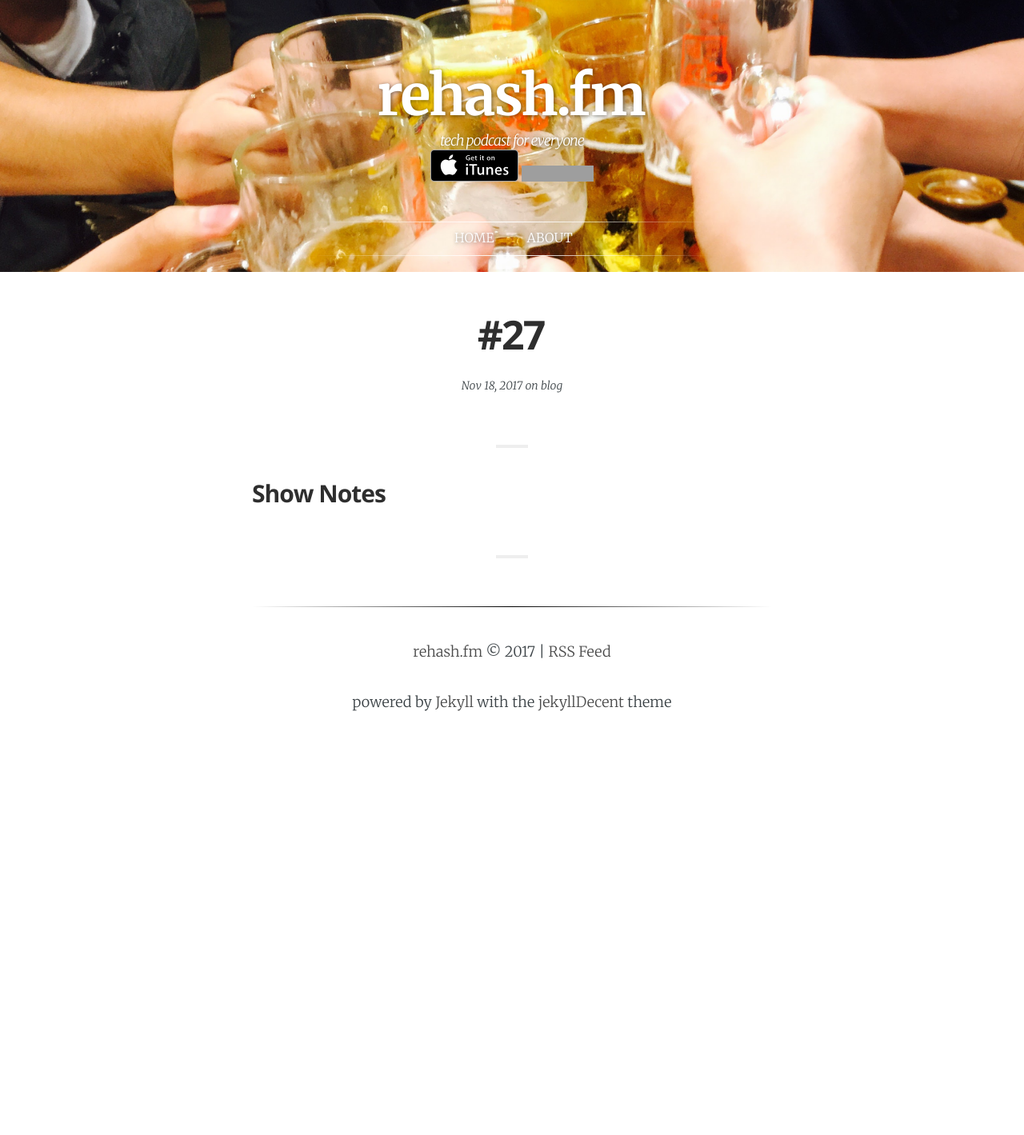
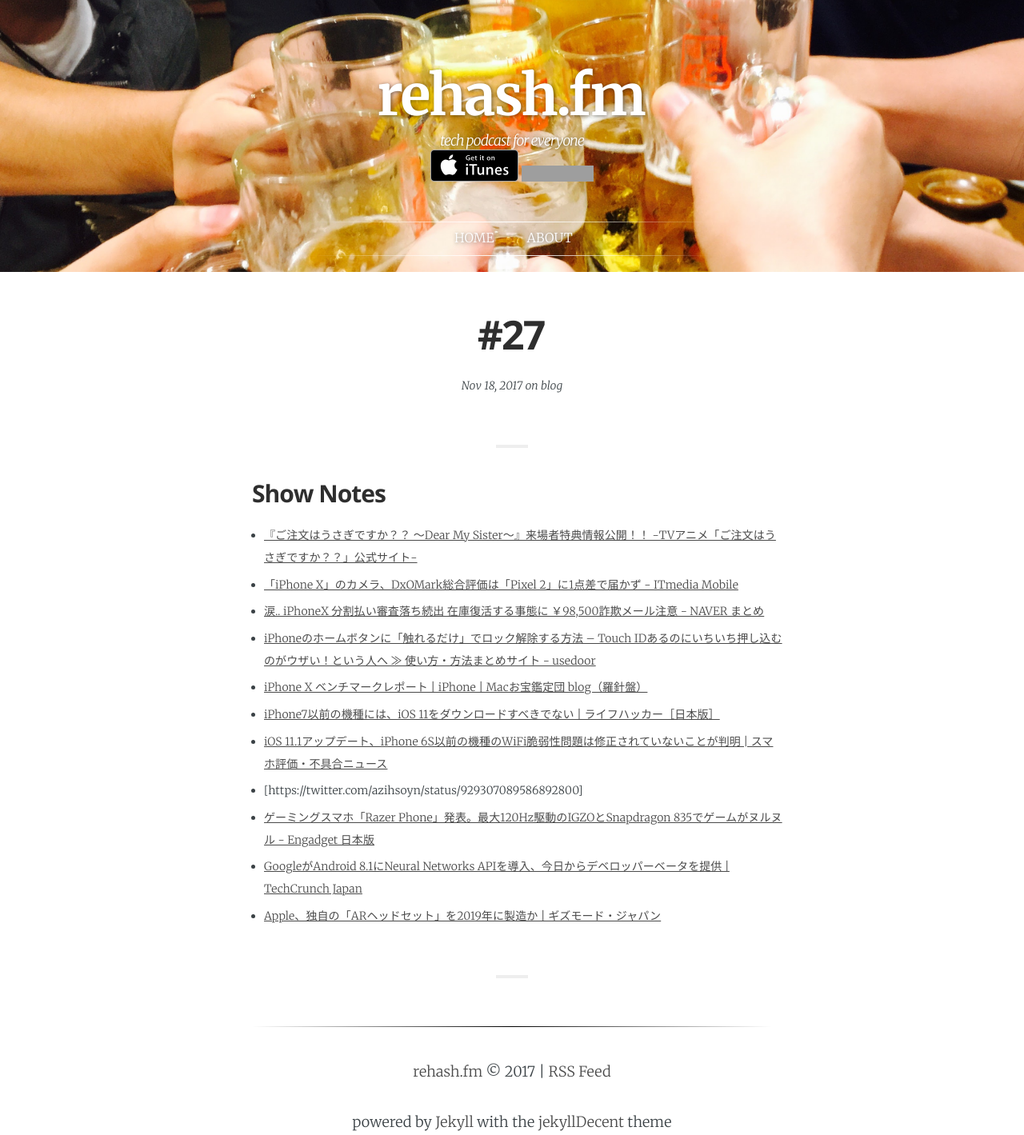
Before and after one commit to rehashfm/rehash.fm, a Jekyll site: the page built from _posts/2017-11-19-27.md, in a window 1280 px wide. Shown: the whole page at 80% size. Built offline with Jekyll 4.4.1, drawn with Linux system fonts in a browser that asks for light colours; some web fonts are replaced; before the commit the page ends 900 px from its top, so only the background shows below that; grey boxes are pictures that could not be loaded.

Commit message:
add links to 2017-11-19-27.md

```diff
--- a/_posts/2017-11-19-27.md
+++ b/_posts/2017-11-19-27.md
@@ -5,7 +5,18 @@
 tags:              blog
 category:          Blog
 author:            smile-0yen,azihsoyn
-excerpt:
+excerpt:           Pixel2使用感, iPhoneX使用感, などについて話しました。
 ---
 
 ## Show Notes
+- [『ご注文はうさぎですか？？ ～Dear My Sister～』来場者特典情報公開！！ \-TVアニメ「ご注文はうさぎですか？？」公式サイト\-](http://www.gochiusa.com/news/hp0001/index05400000.html){:target="_blank"}
+- [「iPhone X」のカメラ、DxOMark総合評価は「Pixel 2」に1点差で届かず \- ITmedia Mobile](http://www.itmedia.co.jp/mobile/articles/1711/07/news061.html){:target="_blank"}
+- [涙\.\. iPhoneX 分割払い審査落ち続出 在庫復活する事態に ￥98,500詐欺メール注意 \- NAVER まとめ](https://matome.naver.jp/odai/2150979159332031201){:target="_blank"}
+- [iPhoneのホームボタンに「触れるだけ」でロック解除する方法 – Touch IDあるのにいちいち押し込むのがウザい！という人へ ≫ 使い方・方法まとめサイト \- usedoor](http://usedoor.jp/howto/digital/iphone-ipad/lock-gamen-touch-id-homebutton-oshikomanai/){:target="_blank"}
+- [iPhone X ベンチマークレポート \| iPhone \| Macお宝鑑定団 blog（羅針盤）](http://www.macotakara.jp/blog/iphone/entry-33642.html){:target="_blank"}
+- [iPhone7以前の機種には、iOS 11をダウンロードすべきでない \| ライフハッカー［日本版］](https://www.lifehacker.jp/2017/11/106930.html){:target="_blank"}
+- [iOS 11\.1アップデート、iPhone 6S以前の機種のWiFi脆弱性問題は修正されていないことが判明 \| スマホ評価・不具合ニュース](https://sumahoinfo.com/ios-11-1-update-didnt-fix-wifi-issue-krack-iphone-6s-and-older-iphone){:target="_blank"}
+- [https://twitter.com/azihsoyn/status/929307089586892800]
+- [ゲーミングスマホ「Razer Phone」発表。最大120Hz駆動のIGZOとSnapdragon 835でゲームがヌルヌル \- Engadget 日本版](http://japanese.engadget.com/2017/11/02/razer-phone-120hz-igzo-snapdragon-835/){:target="_blank"}
+- [GoogleがAndroid 8\.1にNeural Networks APIを導入、今日からデベロッパーベータを提供 \| TechCrunch Japan](http://jp.techcrunch.com/2017/10/26/20171025google-introduces-neural-networks-api-in-developer-preview-of-android-8-1/){:target="_blank"}
+- [Apple、独自の「ARヘッドセット」を2019年に製造か \| ギズモード・ジャパン](https://www.gizmodo.jp/2017/11/ar-head-set-start-apple.html){:target="_blank"}
```
